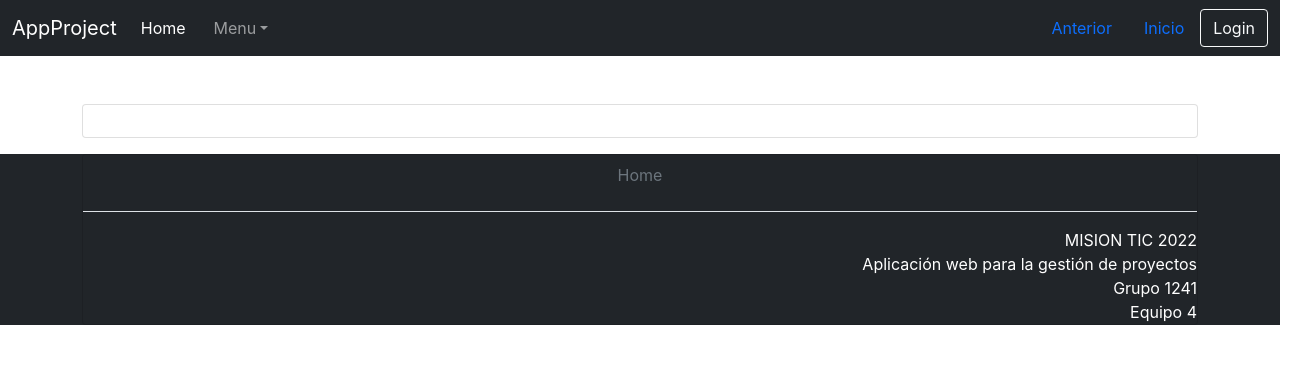
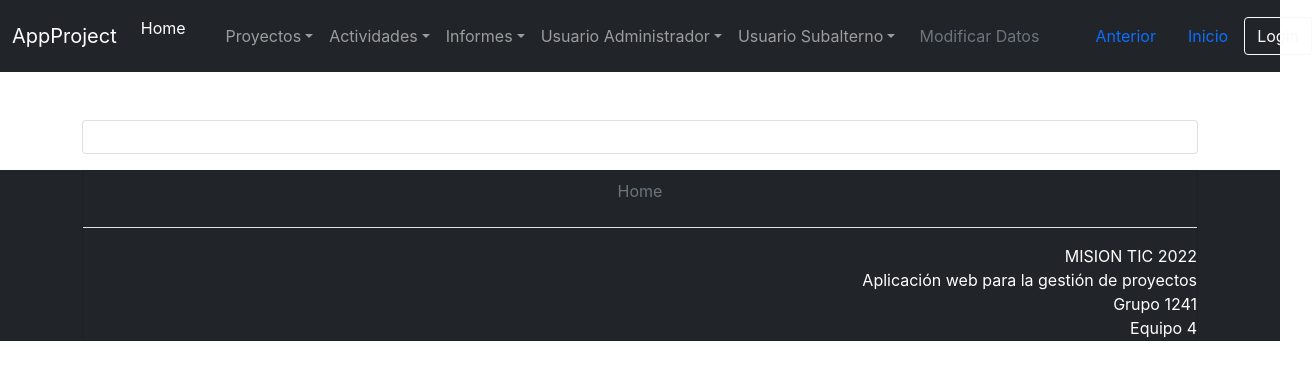
Before and after one commit to j1arm1/c4_react1, a React (Create React App) app: page / in a window 1280 px wide. Shown: the top 380 px of the page, 1312 px wide, since content can reach past the window. Built offline with nearby package versions, Linux system fonts and the light colour scheme.

Commit message:
Nuevo NavBar

```diff
--- a/src/components/NavBar.js
+++ b/src/components/NavBar.js
@@ -29,11 +29,17 @@
                                 <Nav className="me-auto">
                                 </Nav>
                                 <Nav>
-                                    <NavDropdown title="Menu" align="right" id="basic-nav-dropdown">
+                                <nav className="navbar navbar-expand-lg navbar-dark bg-dark">
+            <div className="container-fluid">
+                <button className="navbar-toggler" type="button" data-bs-toggle="collapse" data-bs-target="#navbarTogglerDemo03" aria-controls="navbarTogglerDemo03" aria-expanded="false" aria-label="Toggle navigation">
+                    <span className="navbar-toggler-icon"></span>
+                </button>
+
                                         <NavDropdown className="bg-dark" title="Proyectos" align="end" id="basic-nav-dropdown"  >
                                             <NavDropdown.Item href="#AgregarProyectos" name="AgregarP" onClick={onOptionClicked}>Agregar </NavDropdown.Item>
                                             <NavDropdown.Item href="#ModificarProyectos" name="ModificarP" onClick={onOptionClicked}>Modificar</NavDropdown.Item>
                                         </NavDropdown>
+
 
                                         <NavDropdown className="bg-dark" title="Actividades" align="end" id="basic-nav-dropdown"  >
                                             <NavDropdown.Item href="#AgregarProyectos" name="AgregarPro" onClick={onOptionClicked}>Agregar</NavDropdown.Item>
@@ -66,7 +72,8 @@
                                         <NavDropdown.Divider />
 
                                         <NavDropdown.Item className="bg-dark text-secondary" href="#ModificarDatos" name="MDatos" onClick={onOptionClicked}>Modificar Datos</NavDropdown.Item>
-                                    </NavDropdown>
+                                        </div>
+                                        </nav>
                                 </Nav>
                             </Navbar.Collapse>
                         </Container>
```
